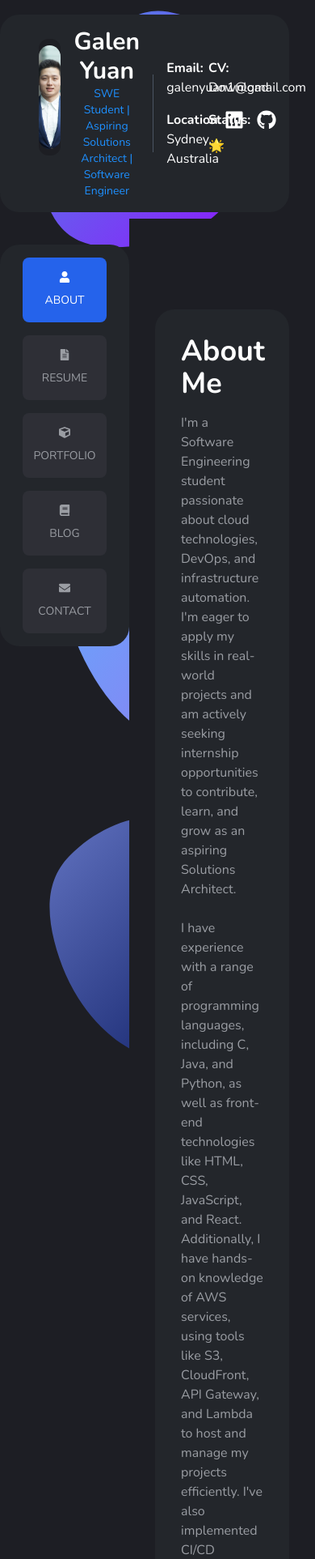
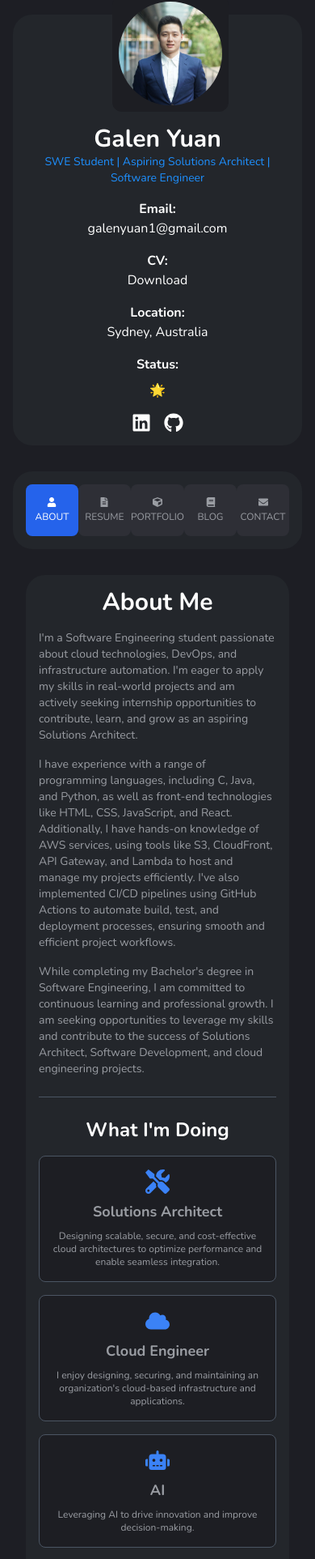
Before and after one commit to Gal-Y/personal-portfolio, a React (Create React App) app: page / in a window 390 px wide. Shown: the part 30-1955 px from the top of the page at 81% size. Built offline with nearby package versions, Linux system fonts and the light colour scheme.

Commit message:
fininshed responsive adjustment

```diff
--- a/src/App.js
+++ b/src/App.js
@@ -27,9 +27,19 @@ function App() {
         <div className="App flex justify-center bg-[#1d1e24] min-h-screen">
           <div className="max-w-screen-lg w-full">
             <Header />
-            <div className="flex items-start mt-2">
-              <Sidebar />
-              <div className="flex-1 p-8 pt-28 md:pt-8 bg-[#1d1e24] overflow-y-auto min-h-screen relative z-20">
+
+            {/* Render Mobile Sidebar (horizontal) on small screens */}
+            <div className="md:hidden">
+              <Sidebar variant="mobile" />
+            </div>
+
+            <div className="flex">
+              {/* Render Desktop Sidebar (vertical) on medium and larger screens */}
+              <div className="hidden md:block">
+                <Sidebar variant="desktop" />
+              </div>
+
+              <div className="flex-1 p-8 pt-8 md:pt-8 bg-[#1d1e24] overflow-y-auto min-h-screen relative z-20">
                 <Routes>
                   <Route path="/" element={<About />} />
                   <Route path="/about" element={<About />} />
--- a/src/components/About.js
+++ b/src/components/About.js
@@ -1,127 +1,139 @@
 import React from 'react';
-import { FaTools, FaCloud, FaCode, FaRobot, FaDumbbell, FaBasketballBall,
-  FaMusic, FaGamepad } from 'react-icons/fa';
+import { FaTools, FaCloud, FaCode, FaRobot, FaDumbbell, FaBasketballBall, FaMusic, FaGamepad } from 'react-icons/fa';
 import { motion } from 'framer-motion';
 
 const About = () => {
   return (
-    <div className="bg-[#23262b] text-white p-8 rounded-3xl w-full h-full">
-      <h1 className="text-4xl font-bold mb-4 text-white text-left">About Me</h1>
-      <p className="text-base mb-6 text-[#9a9da3] text-left">
+    <div className="bg-[#23262b] text-white p-4 sm:p-8 rounded-3xl w-full h-full">
+      {/* About Me Section */}
+      <h1 className="text-3xl sm:text-4xl font-bold mb-4 text-center sm:text-left">About Me</h1>
+      <p className="text-sm sm:text-base mb-4 text-[#9a9da3] text-left">
         I'm a Software Engineering student passionate about cloud technologies, DevOps, and infrastructure automation.
         I'm eager to apply my skills in real-world projects and am actively seeking internship opportunities to
         contribute, learn, and grow as an aspiring Solutions Architect.
       </p>
-      <p className="text-base mb-6 text-[#9a9da3] text-left">
+      <p className="text-sm sm:text-base mb-4 text-[#9a9da3] text-left">
         I have experience with a range of programming languages, including C, Java, and Python,
         as well as front-end technologies like HTML, CSS, JavaScript, and React. Additionally, I have hands-on
         knowledge of AWS services, using tools like S3, CloudFront, API Gateway, and Lambda to host and manage my
         projects efficiently. I've also implemented CI/CD pipelines using GitHub Actions to automate build, test,
         and deployment processes, ensuring smooth and efficient project workflows.
       </p>
-      <p className="text-base mb-6 text-[#9a9da3] text-left">
+      <p className="text-sm sm:text-base mb-6 text-[#9a9da3] text-left">
         While completing my Bachelor's degree in Software Engineering, I am committed to continuous learning
         and professional growth. I am seeking opportunities to leverage my skills and contribute to the success of
         Solutions Architect, Software Development, and cloud engineering projects.
       </p>
 
-      {/* What I'm Doing */}
-      <div className="border-t border-gray-600 my-8"></div>
-      <h2 className="text-4xl font-bold mb-4 text-white text-left">What I'm Doing</h2>
-      <div className="grid grid-cols-2 gap-4">
+      {/* Divider */}
+      <div className="border-t border-gray-600 my-6"></div>
+
+      {/* What I'm Doing Section */}
+      <h2 className="text-2xl sm:text-4xl font-bold mb-4 text-center sm:text-left">What I'm Doing</h2>
+      <div className="grid grid-cols-1 md:grid-cols-2 gap-4">
         <motion.div
           whileHover={{ scale: 1.1, backgroundColor: '#2e2f36' }}
           className="bg-[#1d1e23] p-4 rounded-lg text-center border border-gray-600"
         >
-          <FaTools className="text-4xl text-blue-500 mb-2 mx-auto" />
-          <h3 className="text-xl font-bold mb-2 text-[#9a9da3]">Solutions Architect</h3>
-          <p className="text-[#9a9da3]">Designing scalable, secure, and cost-effective cloud architectures to optimize performance and enable seamless integration.</p>
+          <FaTools className="text-3xl sm:text-4xl text-blue-500 mb-2 mx-auto" />
+          <h3 className="text-lg sm:text-xl font-bold mb-2 text-[#9a9da3]">Solutions Architect</h3>
+          <p className="text-xs sm:text-sm text-[#9a9da3]">
+            Designing scalable, secure, and cost-effective cloud architectures to optimize performance and enable seamless integration.
+          </p>
         </motion.div>
         <motion.div
           whileHover={{ scale: 1.1, backgroundColor: '#2e2f36' }}
           className="bg-[#1d1e23] p-4 rounded-lg text-center border border-gray-600"
         >
-          <FaCloud className="text-4xl text-blue-500 mb-2 mx-auto" />
-          <h3 className="text-xl font-bold mb-2 text-[#9a9da3]">Cloud Engineer</h3>
-          <p className="text-[#9a9da3]">I enjoy designing, securing, and maintaining an organization's cloud-based infrastructure and applications.</p>
+          <FaCloud className="text-3xl sm:text-4xl text-blue-500 mb-2 mx-auto" />
+          <h3 className="text-lg sm:text-xl font-bold mb-2 text-[#9a9da3]">Cloud Engineer</h3>
+          <p className="text-xs sm:text-sm text-[#9a9da3]">
+            I enjoy designing, securing, and maintaining an organization's cloud-based infrastructure and applications.
+          </p>
         </motion.div>
         <motion.div
           whileHover={{ scale: 1.1, backgroundColor: '#2e2f36' }}
           className="bg-[#1d1e23] p-4 rounded-lg text-center border border-gray-600"
         >
-          <FaRobot className="text-4xl text-blue-500 mb-2 mx-auto" />
-          <h3 className="text-xl font-bold mb-2 text-[#9a9da3]">AI</h3>
-          <p className="text-[#9a9da3]">Leveraging AI to drive innovation and improve decision-making.</p>
+          <FaRobot className="text-3xl sm:text-4xl text-blue-500 mb-2 mx-auto" />
+          <h3 className="text-lg sm:text-xl font-bold mb-2 text-[#9a9da3]">AI</h3>
+          <p className="text-xs sm:text-sm text-[#9a9da3]">
+            Leveraging AI to drive innovation and improve decision-making.
+          </p>
         </motion.div>
         <motion.div
           whileHover={{ scale: 1.1, backgroundColor: '#2e2f36' }}
           className="bg-[#1d1e23] p-4 rounded-lg text-center border border-gray-600"
         >
-          <FaCode className="text-4xl text-blue-500 mb-2 mx-auto" />
-          <h3 className="text-xl font-bold mb-2 text-[#9a9da3]">Software Development</h3>
-          <p className="text-[#9a9da3]">I enjoy learning software development either for personal or specific purposes.</p>
+          <FaCode className="text-3xl sm:text-4xl text-blue-500 mb-2 mx-auto" />
+          <h3 className="text-lg sm:text-xl font-bold mb-2 text-[#9a9da3]">Software Development</h3>
+          <p className="text-xs sm:text-sm text-[#9a9da3]">
+            I enjoy learning software development either for personal or specific purposes.
+          </p>
         </motion.div>
       </div>
 
-      {/* Outside of Work */}
-      <div className="border-t border-gray-600 my-8"></div>
-      <h2 className="text-4xl font-bold mb-4 text-left">Outside of Work</h2>
+      {/* Divider */}
+      <div className="border-t border-gray-600 my-6"></div>
+
+      {/* Outside of Work Section */}
+      <h2 className="text-2xl sm:text-4xl font-bold mb-4 text-center sm:text-left">Outside of Work</h2>
       <div className="flex flex-col md:flex-row md:justify-between items-center gap-6">
         <motion.div
           whileHover={{ y: -10, rotate: 2, transition: { type: "spring", stiffness: 300 } }}
-          className="flex flex-col items-center bg-[#1d1e23] p-6 rounded-xl shadow-lg border border-gray-600 w-full md:w-1/4"
+          className="flex flex-col items-center bg-[#1d1e23] p-4 sm:p-6 rounded-xl shadow-lg border border-gray-600 w-full md:w-1/4"
         >
-          <FaDumbbell className="text-5xl text-green-500 mb-4" />
-          <h3 className="text-2xl font-bold text-[#9a9da3] mb-2">Gym</h3>
-          <p className="text-center text-[#9a9da3]">
+          <FaDumbbell className="text-4xl sm:text-5xl text-green-500 mb-4" />
+          <h3 className="text-xl sm:text-2xl font-bold text-[#9a9da3] mb-2">Gym</h3>
+          <p className="text-xs sm:text-sm text-center text-[#9a9da3]">
             Pushing my limits with intense workouts like Chris Bumstead.
           </p>
         </motion.div>
         <motion.div
           whileHover={{ y: -10, rotate: -2, transition: { type: "spring", stiffness: 300 } }}
-          className="flex flex-col items-center bg-[#1d1e23] p-6 rounded-xl shadow-lg border border-gray-600 w-full md:w-1/4"
+          className="flex flex-col items-center bg-[#1d1e23] p-4 sm:p-6 rounded-xl shadow-lg border border-gray-600 w-full md:w-1/4"
         >
-          <FaBasketballBall className="text-5xl text-orange-500 mb-4" />
-          <h3 className="text-2xl font-bold text-[#9a9da3] mb-2">Basketball</h3>
-          <p className="text-center text-[#9a9da3]">
+          <FaBasketballBall className="text-4xl sm:text-5xl text-orange-500 mb-4" />
+          <h3 className="text-xl sm:text-2xl font-bold text-[#9a9da3] mb-2">Basketball</h3>
+          <p className="text-xs sm:text-sm text-center text-[#9a9da3]">
             Splashing and dunking like LeBron James.
           </p>
         </motion.div>
         <motion.div
           whileHover={{ y: -10, scale: 1.05, transition: { type: "spring", stiffness: 300 } }}
-          className="flex flex-col items-center bg-[#1d1e23] p-6 rounded-xl shadow-lg border border-gray-600 w-full md:w-1/4"
+          className="flex flex-col items-center bg-[#1d1e23] p-4 sm:p-6 rounded-xl shadow-lg border border-gray-600 w-full md:w-1/4"
         >
-          <FaMusic className="text-5xl text-purple-500 mb-4" />
-          <h3 className="text-2xl font-bold text-[#9a9da3] mb-2">Piano</h3>
-          <p className="text-center text-[#9a9da3]">
+          <FaMusic className="text-4xl sm:text-5xl text-purple-500 mb-4" />
+          <h3 className="text-xl sm:text-2xl font-bold text-[#9a9da3] mb-2">Piano</h3>
+          <p className="text-xs sm:text-sm text-center text-[#9a9da3]">
             Striking the keys to create melodies that soothe the soul.
           </p>
         </motion.div>
         <motion.div
           whileHover={{ y: -10, rotate: 3, transition: { type: "spring", stiffness: 300 } }}
-          className="flex flex-col items-center bg-[#1d1e23] p-6 rounded-xl shadow-lg border border-gray-600 w-full md:w-1/4"
+          className="flex flex-col items-center bg-[#1d1e23] p-4 sm:p-6 rounded-xl shadow-lg border border-gray-600 w-full md:w-1/4"
         >
-          <FaGamepad className="text-5xl text-red-500 mb-4" />
-          <h3 className="text-2xl font-bold text-[#9a9da3] mb-2">Video Games</h3>
-          <p className="text-center text-[#9a9da3]">
+          <FaGamepad className="text-4xl sm:text-5xl text-red-500 mb-4" />
+          <h3 className="text-xl sm:text-2xl font-bold text-[#9a9da3] mb-2">Video Games</h3>
+          <p className="text-xs sm:text-sm text-center text-[#9a9da3]">
             Diving into immersive worlds and adventures for fun and relaxation.
           </p>
         </motion.div>
       </div>
 
       {/* Thank You Section */}
-      <div className="mt-16">
+      <div className="mt-12 sm:mt-16">
         <motion.div
           initial={{ opacity: 0, scale: 0.8 }}
           animate={{ opacity: 1, scale: 1 }}
           transition={{ duration: 1, ease: 'easeOut' }}
-          className="bg-gradient-to-r from-[#5e68e6] via-[#405dea] to-[#363c87] p-8 rounded-3xl shadow-2xl text-center"
+          className="bg-gradient-to-r from-[#5e68e6] via-[#405dea] to-[#363c87] p-4 sm:p-8 rounded-3xl shadow-2xl text-center"
         >
           <motion.h2
             initial={{ y: -50, opacity: 0 }}
             animate={{ y: 0, opacity: 1 }}
             transition={{ delay: 0.5, duration: 1 }}
-            className="text-5xl font-extrabold text-white mb-4 animate-pulse"
+            className="text-3xl sm:text-5xl font-extrabold text-white mb-4 animate-pulse"
           >
             Thank You For Visiting!
           </motion.h2>
@@ -129,7 +141,7 @@ const About = () => {
             initial={{ opacity: 0 }}
             animate={{ opacity: 1 }}
             transition={{ delay: 1, duration: 1 }}
-            className="text-xl text-white"
+            className="text-xs sm:text-xl text-white"
           >
             I truly appreciate your time and interest. Let's connect and create something extraordinary together!
           </motion.p>
@@ -139,8 +151,7 @@ const About = () => {
             transition={{ repeat: Infinity, duration: 20, ease: "linear" }}
             className="mt-8 inline-block"
           >
-            {/* Decorative rotating SVG */}
-            <svg width="80" height="80" viewBox="0 0 100 100">
+            <svg width="60" height="60" viewBox="0 0 100 100">
               <circle cx="50" cy="50" r="45" stroke="white" strokeWidth="5" fill="transparent" />
             </svg>
           </motion.div>
--- a/src/components/Header.js
+++ b/src/components/Header.js
@@ -4,7 +4,7 @@ import { FaLinkedin, FaGithub } from 'react-icons/fa';
 
 const Header = () => {
   return (
-    <motion.header className="relative flex items-center justify-between bg-[#23262b] text-white p-4 rounded-3xl mt-12 mr-8">
+    <motion.header className="relative flex flex-col md:flex-row items-center bg-[#23262b] text-white p-4 rounded-3xl mt-12 mx-4 md:mr-8">
 
       {/* Profile Picture */}
       <div className="relative w-36 h-36 rounded-xl bg-[#1d1e23] flex items-center justify-center -mt-10 ml-8">
@@ -16,42 +16,40 @@ const Header = () => {
       </div>
 
       {/* Name & Title */}
-      <div className="flex flex-col items-start ml-4">
+      <div className="flex flex-col items-center md:items-start ml-0 md:ml-4 mt-4 md:mt-0">
         <h1 className="text-3xl font-bold">Galen Yuan</h1>
         <h2 className="text-sm text-accent">SWE Student | Aspiring Solutions Architect |</h2>
         <h3 className="text-sm text-accent">Software Engineer</h3>
       </div>
 
-      {/* Vertical Divider */}
-      <div className="border-l border-gray-600 h-24 mx-4"></div>
+      {/* Vertical Divider (Desktop Only) */}
+      <div className="hidden md:block border-l border-gray-600 h-24 mx-4"></div>
 
       {/* Contact Information */}
-      <div className="grid grid-cols-2 gap-x-8 gap-y-4 items-start">
-
+      <div className="w-full md:w-auto grid grid-cols-1 md:grid-cols-2 gap-x-8 gap-y-4 mt-4 md:mt-0">
         {/* Email */}
-        <div className="flex flex-col">
+        <div className="flex flex-col items-center md:items-start">
           <span className="font-bold">Email:</span>
           <span>galenyuan1@gmail.com</span>
         </div>
 
         {/* CV */}
-        <div className="flex flex-col">
+        <div className="flex flex-col items-center md:items-start">
           <span className="font-bold">CV:</span>
           <a href="/path/to/cv.pdf" className="hover:text-accent">Download</a>
         </div>
 
         {/* Location */}
-        <div className="flex flex-col">
+        <div className="flex flex-col items-center md:items-start">
           <span className="font-bold">Location:</span>
           <span>Sydney, Australia</span>
         </div>
 
         {/* Status */}
-        <div className="flex flex-col gap-y-2">
+        <div className="flex flex-col gap-y-2 items-center md:items-start">
           <span className="font-bold">Status:</span>
           <span>🌟</span>
         </div>
-
       </div>
 
       {/* Social Media Icons */}
--- a/src/components/Portfolio.js
+++ b/src/components/Portfolio.js
@@ -14,15 +14,15 @@ const Portfolio = () => {
       title: 'CarnationJoyCare Website',
       image: ProjectImage1,
       link: 'https://carnationjoycare.com.au',
-      techStack:['AWS, HTML, CSS, JavaScript'],
-      type: 'Website'
+      techStack: ['AWS, HTML, CSS, JavaScript'],
+      type: 'Website',
     },
     {
       title: 'Currency Converter',
       image: ProjectImage2,
       link: 'http://13.236.94.102',
-      techStack:['AWS EC2, Python, JavaScript, CSS'],
-      type: 'Application'
+      techStack: ['AWS EC2, Python, JavaScript, CSS'],
+      type: 'Application',
     },
   ];
 
@@ -38,9 +38,8 @@ const Portfolio = () => {
   ];
 
   return (
-    <div className="bg-[#23262b] text-white p-8 rounded-3xl w-full max-w-screen-lg mx-auto">
-      <h1 className="text-4xl font-bold mb-8 text-left"> Portfolio
-        </h1>
+    <div className="bg-[#23262b] text-white p-4 sm:p-8 rounded-3xl w-full max-w-screen-lg mx-auto">
+      <h1 className="text-3xl sm:text-4xl font-bold mb-8 text-left">Portfolio</h1>
 
       {/* Toggle Buttons */}
       <div className="flex space-x-4 mb-8">
@@ -69,11 +68,12 @@ const Portfolio = () => {
       {/* Projects Section */}
       {activeTab === 'projects' ? (
         <div>
-          <h2 className="text-3xl font-bold mb-4 text-left flex items-center">
-            <FaCube className="text-blue-500 mr-4 text-2xl" /> Projects
+          <h2 className="text-2xl sm:text-3xl font-bold mb-4 text-left flex items-center">
+            <FaCube className="text-blue-500 mr-4 text-xl sm:text-2xl" /> Projects
           </h2>
 
-          <div className="grid grid-cols-2 gap-4">
+          {/* Grid now always displays one column */}
+          <div className="grid grid-cols-1 md:grid-cols-2 gap-4">
             {projects.map((project, index) => (
               <motion.div
                 key={index}
@@ -99,7 +99,9 @@ const Portfolio = () => {
                       <h4 className="font-bold text-md mb-2">Tech Stack</h4>
                       <ul>
                         {project.techStack?.map((tech, i) => (
-              <li key={i} className="text-black-300">{tech}</li>
+                          <li key={i} className="text-black-300">
+                            {tech}
+                          </li>
                         ))}
                       </ul>
                     </div>
@@ -108,7 +110,9 @@ const Portfolio = () => {
 
                 {/* Project Details */}
                 <div className="flex flex-col items-start">
-      <h3 className="text-lg font-bold text-white mt-4 mb-2 text-left">{project.title}</h3>
+                  <h3 className="text-lg font-bold text-white mt-4 mb-2 text-left">
+                    {project.title}
+                  </h3>
 
                   {project.link && (
                     <a
@@ -127,19 +131,14 @@ const Portfolio = () => {
         </div>
       ) : (
         <div>
-          <h2 className="text-3xl font-bold mb-4 text-left flex items-center">
-            <FaCertificate className="text-blue-500 mr-4 text-2xl" /> Certifications
+          <h2 className="text-2xl sm:text-3xl font-bold mb-4 text-left flex items-center">
+            <FaCertificate className="text-blue-500 mr-4 text-xl sm:text-2xl" /> Certifications
           </h2>
 
           <div className="space-y-6">
             {certifications.map((cert, index) => (
-              <div
-                key={index}
-                className="border border-gray-600 p-4 rounded-lg"
-              >
-                <h3 className="text-xl font-bold text-white mb-2">
-                  {cert.title}
-                </h3>
+              <div key={index} className="border border-gray-600 p-4 rounded-lg">
+                <h3 className="text-xl font-bold text-white mb-2">{cert.title}</h3>
                 <p className="text-[#9a9da3]">{cert.description}</p>
               </div>
             ))}
--- a/src/components/Sidebar.js
+++ b/src/components/Sidebar.js
@@ -3,7 +3,7 @@ import { motion } from 'framer-motion';
 import { FaUser, FaFileAlt, FaCube, FaBook, FaEnvelope } from 'react-icons/fa';
 import { Link, useLocation } from 'react-router-dom';
 
-const Sidebar = () => {
+const Sidebar = ({ variant }) => {
   const location = useLocation();
   const [activeLink, setActiveLink] = React.useState(location.pathname === '/' ? '/about' : location.pathname);
 
@@ -14,6 +14,28 @@ const Sidebar = () => {
     { to: '/blog', icon: <FaBook />, label: 'BLOG' },
     { to: '/contact', icon: <FaEnvelope />, label: 'CONTACT' },
   ];
+
+  if (variant === 'mobile') {
+    return (
+      <motion.nav className="sticky top-0 z-30 flex flex-row items-center justify-around bg-[#23262b] text-white p-4 rounded-3xl mt-8 mx-4 md:hidden">
+        {links.map((link) => (
+          <Link
+            key={link.to}
+            to={link.to}
+            onClick={() => setActiveLink(link.to)}
+            className={`flex flex-col items-center justify-center w-20 h-16 rounded-lg text-xs ${
+              activeLink === link.to
+                ? 'bg-blue-600 text-white'
+                : 'bg-[#2e2f36] text-[#9a9da3] hover:text-blue-500'
+            }`}
+          >
+            <div className="mb-1">{link.icon}</div>
+            <span>{link.label}</span>
+          </Link>
+        ))}
+      </motion.nav>
+    );
+  }
 
   return (
     <motion.aside className="sticky top-0 flex flex-col items-center bg-[#23262b] text-white p-4 rounded-3xl mt-8 space-y-4 w-40">
```
Also changed, not shown: src/components/Blog.js (+4 -4 lines). Lines whose indentation alone changed are shown as unchanged.
